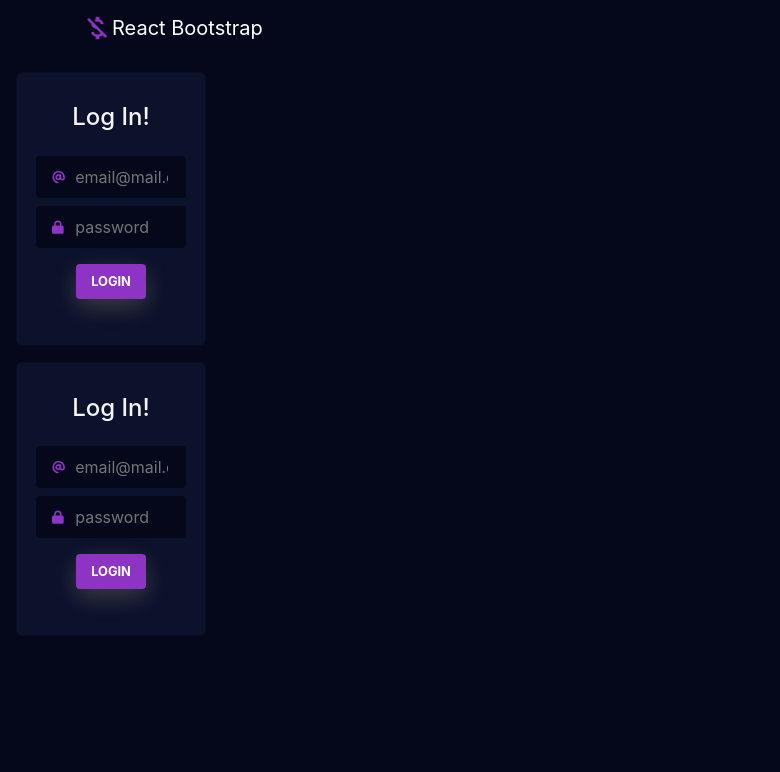
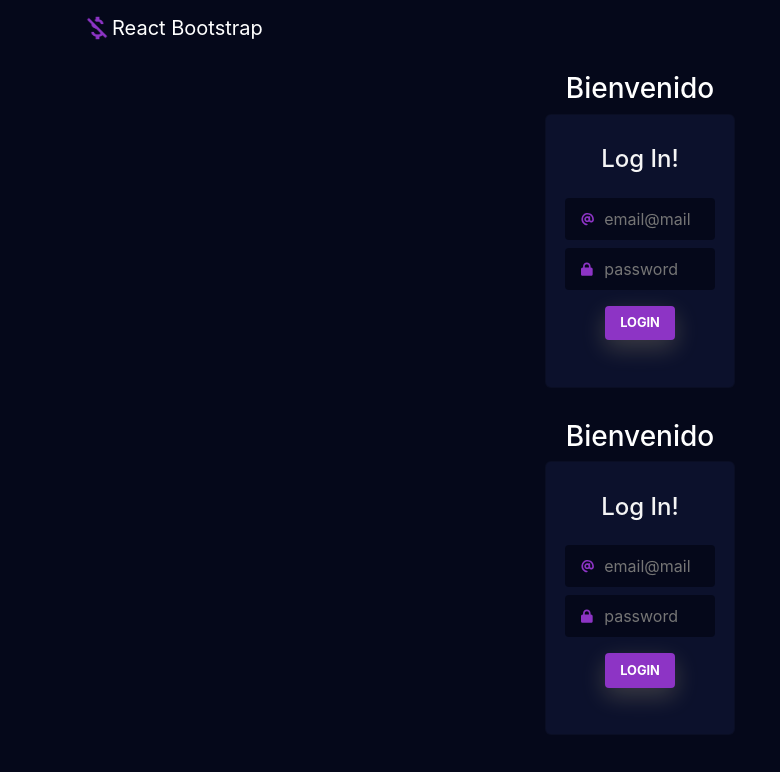
Before and after one commit to dianamorenodev/cripto, a React (Create React App) app: page / in a window 1280 px wide. Shown: the top 772 px of the page, without its empty margins (0-780 px from the left). Built offline with nearby package versions, Linux system fonts and the light colour scheme.

Commit message:
update login and cripto components

```diff
--- a/src/components/login.js
+++ b/src/components/login.js
@@ -1,6 +1,5 @@
 import React from 'react';
 import { Container, Row, Col } from 'react-bootstrap';
-// import swal from 'sweetalert';
 import { useNavigate } from 'react-router-dom'
 
 const Login = (props) => {
@@ -17,25 +16,16 @@ const Login = (props) => {
 
 
     if (email === '' || password === '') {
-      // swal(
-      //   <h2>Los campos  no pueden estar vacíos</h2>
-      // )
       alert("Los campos  no pueden estar vacíos")
       return;
     }
 
     if (email !== '' && !regexEmail.test(email)) {
-      // swal(
-      //   <h2>Debes escribir una dirección de correo electrónico válida</h2>
-      // )
       alert("Debes escribir una dirección de correo electrónico válida")
       return;
     }
 
-    if (email !== 'email@mail.com' || password !== 'password') {
-      // swal(
-      //   <h2>Credenciales inválidas</h2>
-      // )
+    if (email !== 'email@mail' || password !== 'password') {
       alert("Credenciales inválidas")
       return;
     } else {
@@ -45,15 +35,17 @@ const Login = (props) => {
 
   }
   return (
-    <Container className='loginCard' fluid>
-      <Row lg={1}>
-        <Col className="card">
+    <Container>
+      <Row className="justify-content-md-center">
+        <Col md="auto" className='loginCard' >
+          <h3>Bienvenido</h3>
+          <div className="card">
             <h4 className="title">Log In!</h4>
             <form onSubmit={submitHandler}>
               <div className="field">
                 <svg className="input-icon" viewBox="0 0 500 500" xmlns="http://www.w3.org/2000/svg">
                   <path d="M207.8 20.73c-93.45 18.32-168.7 93.66-187 187.1c-27.64 140.9 68.65 266.2 199.1 285.1c19.01 2.888 36.17-12.26 36.17-31.49l.0001-.6631c0-15.74-11.44-28.88-26.84-31.24c-84.35-12.98-149.2-86.13-149.2-174.2c0-102.9 88.61-185.5 193.4-175.4c91.54 8.869 158.6 91.25 158.6 183.2l0 16.16c0 22.09-17.94 40.05-40 40.05s-40.01-17.96-40.01-40.05v-120.1c0-8.847-7.161-16.02-16.01-16.02l-31.98 .0036c-7.299 0-13.2 4.992-15.12 11.68c-24.85-12.15-54.24-16.38-86.06-5.106c-38.75 13.73-68.12 48.91-73.72 89.64c-9.483 69.01 43.81 128 110.9 128c26.44 0 50.43-9.544 69.59-24.88c24 31.3 65.23 48.69 109.4 37.49C465.2 369.3 496 324.1 495.1 277.2V256.3C495.1 107.1 361.2-9.332 207.8 20.73zM239.1 304.3c-26.47 0-48-21.56-48-48.05s21.53-48.05 48-48.05s48 21.56 48 48.05S266.5 304.3 239.1 304.3z"></path></svg>
-              <input autocomplete="off" id="logemail" placeholder="email@mail.com" class="input-field" name="email" type="email" />
+                <input autocomplete="off" id="logemail" placeholder="email@mail" class="input-field" name="email" type="email" />
               </div>
               <div className="field">
                 <svg className="input-icon" viewBox="0 0 500 500" xmlns="http://www.w3.org/2000/svg">
@@ -62,6 +54,7 @@ const Login = (props) => {
               </div>
               <button className="btn" type="submit">Login</button>
             </form>
+          </div>
         </Col>
       </Row>
     </Container>
```
Lines whose indentation alone changed are shown as unchanged.
